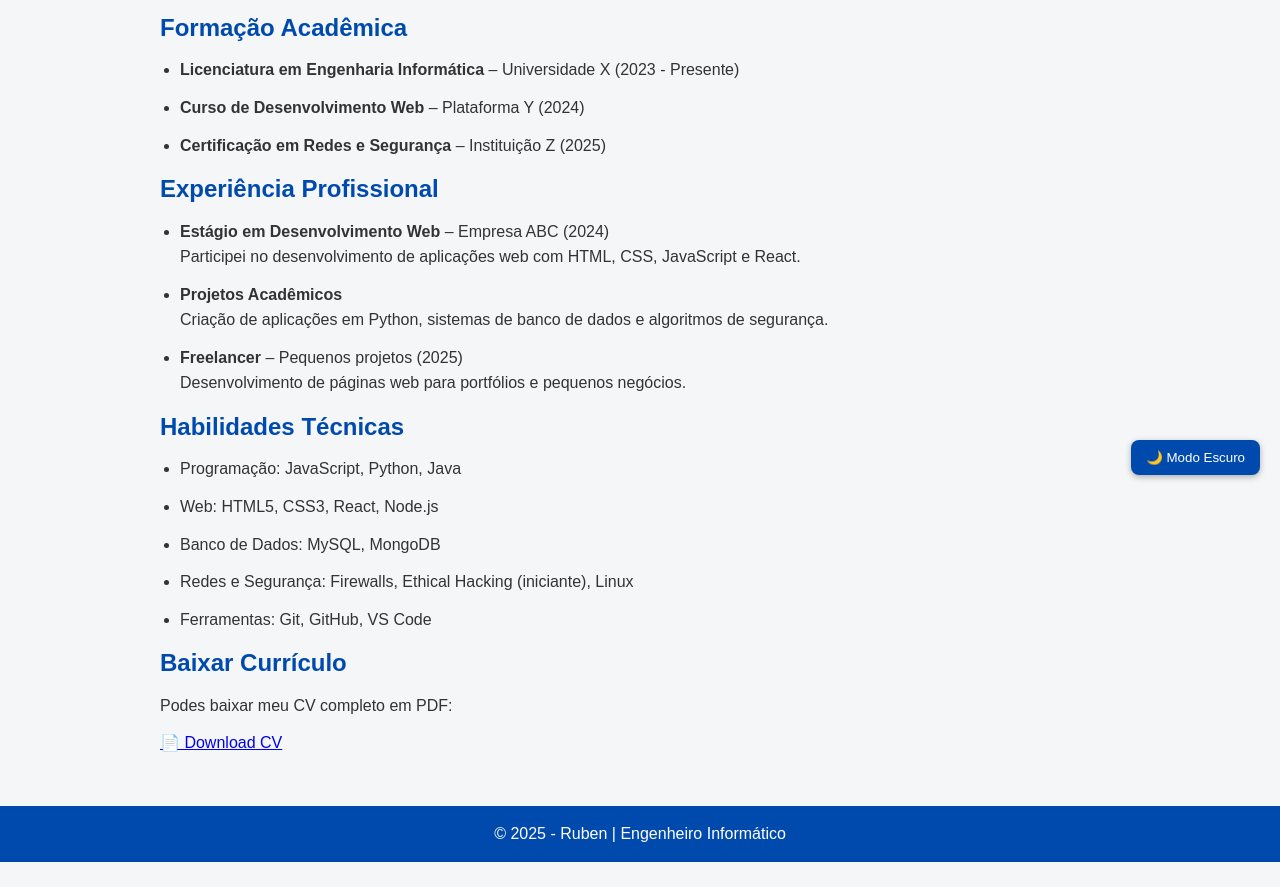
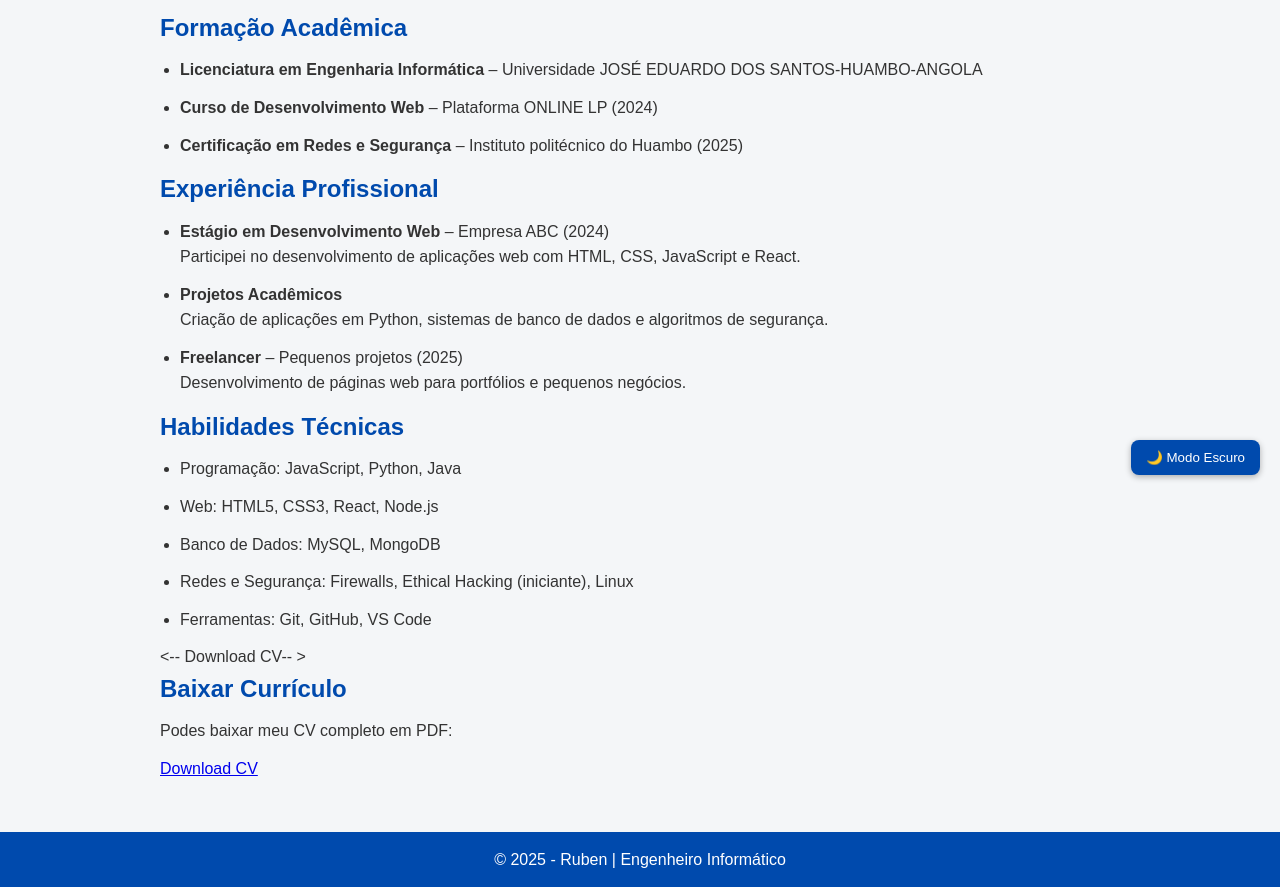
Before and after one commit to RubenLofa/Meu-Site, a plain HTML site: page cv.html in a window 1280 px wide. Shown: the part 305-1192 px from the top of the page. Before the commit the page ends 1167 px from the top, so only its background shows below. Drawn offline with Linux system fonts and the light colour scheme.

Commit message:
Update cv.html
atualizei cv.html

```diff
--- a/cv.html
+++ b/cv.html
@@ -33,9 +33,9 @@
     <section>
       <h2>Formação Acadêmica</h2>
       <ul>
-        <li><strong>Licenciatura em Engenharia Informática</strong> – Universidade X (2023 - Presente)</li>
-        <li><strong>Curso de Desenvolvimento Web</strong> – Plataforma Y (2024)</li>
-        <li><strong>Certificação em Redes e Segurança</strong> – Instituição Z (2025)</li>
+        <li><strong>Licenciatura em Engenharia Informática</strong> – Universidade JOSÉ EDUARDO DOS SANTOS-HUAMBO-ANGOLA</li>
+        <li><strong>Curso de Desenvolvimento Web</strong> – Plataforma ONLINE LP (2024)</li>
+        <li><strong>Certificação em Redes e Segurança</strong> – Instituto politécnico do Huambo (2025)</li>
       </ul>
     </section>
 
@@ -64,11 +64,11 @@
       </ul>
     </section>
 
-    <!-- Download CV -->
+    <-- Download CV-- >
     <section>
       <h2>Baixar Currículo</h2>
       <p>Podes baixar meu CV completo em PDF:</p>
-      <a href="curriculo_ruben.pdf" download class="btn">📄 Download CV</a>
+      <a href="curriculo_ruben.pdf" download class="btn">Download CV</a>
     </section>
   </main>
 
```
